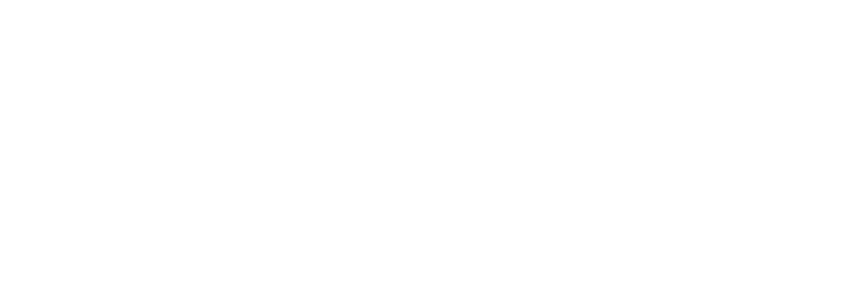
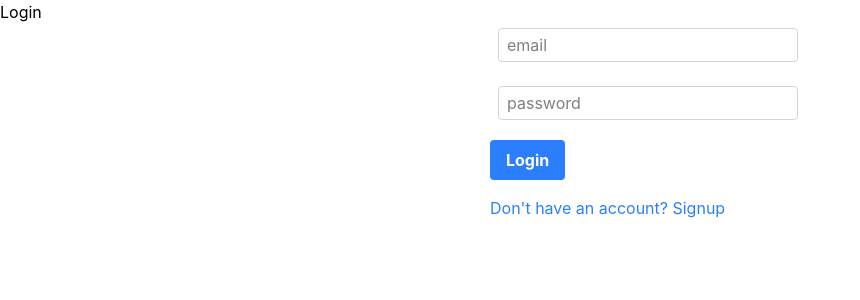
Before and after one commit to RahulNaktode/Tiny-tours, a React (Vite) app in the folder client/: page /login in a window 1280 px wide. Shown: the top 300 px of the page, without its empty margins (0-860 px from the left). Built offline with nearby package versions, Linux system fonts and the light colour scheme.

Commit message:
Signup and Login Integration

```diff
--- a/client/package.json
+++ b/client/package.json
@@ -11,9 +11,11 @@
   },
   "dependencies": {
     "@tailwindcss/vite": "^4.2.1",
+    "axios": "^1.13.6",
     "lucide-react": "^0.577.0",
     "react": "^19.2.0",
     "react-dom": "^19.2.0",
+    "react-hot-toast": "^2.6.0",
     "react-router": "^7.13.1",
     "tailwindcss": "^4.2.1"
   },
--- a/client/src/views/Login.jsx
+++ b/client/src/views/Login.jsx
@@ -1,14 +1,65 @@
 import React from 'react'
-import { useEffect } from 'react'
+import { useEffect, useState } from 'react'
 import { setPageTitle } from '../utils'
+import Input from '../components/Input';
+import Button from '../components/Button';
+import axios from 'axios';
+import toast, { Toaster } from 'react-hot-toast';
+import { Link } from 'react-router';
 
 function Login() {
     useEffect(() => {
         setPageTitle('Login - TinyTours');
     }, []);
+
+    const [loginUser, setLoginUser] = useState({
+        email: "",
+        password: "",
+    });
+
+    const checkUserLogin = async ()=> {
+      const response = await axios.post("http://localhost:8020/login", loginUser);
+
+      if(response.data.success) {
+        toast.success(response.data.message, { id: "loginSuccess" });
+        setLoginUser({
+          email: "",
+          password: "",
+        });
+
+        const { jwtToken, data } = response.data;
+
+        localStorage.setItem("userJwtToken", jwtToken);
+        localStorage.setItem("userData", JSON.stringify(data));
+      } else {
+        toast.error(response.data.message, { id: "loginError" });
+      }
+    }
   return (
     <div>
+      <h1>Login</h1>
 
+<div className='w-75 mx-auto flex flex-col gap-4'>
+      <Input
+      type={"text"}
+      placeholder={"email"}
+      value={loginUser.email}
+      onChange={(e) => setLoginUser({...loginUser, email: e.target.value})}
+    />
+
+    <Input
+      type={"password"}
+      placeholder={"password"}
+      value={loginUser.password}
+      onChange={(e) => setLoginUser({...loginUser, password: e.target.value})}
+    />
+
+
+    <Button title={"Login"} onClick={checkUserLogin}/>
+
+    <Link to="/signup" className='text-blue-500 '>Don't have an account? Signup</Link>
+    </div>
+    <Toaster />
     </div>
   )
 }
--- a/client/src/views/Signup.jsx
+++ b/client/src/views/Signup.jsx
@@ -3,6 +3,10 @@
 import { setPageTitle } from '../utils'
 import Input from '../components/Input';
 import Button from '../components/Button';
+import axios from 'axios';
+import toast, { Toaster } from 'react-hot-toast';
+import { Link } from 'react-router';
+
 
 function Signup() {
     const [newUser, setNewUser] = useState({
@@ -16,6 +20,28 @@
     useEffect(() => {
         setPageTitle('Signup - TinyTours');
     }, []);
+
+    const createUser = async ()=> {
+      const response = await axios.post("http://localhost:8020/signup", newUser);
+
+      if(response.data.success) {
+        toast.success(response.data.message, { id: "signupsuccess" });
+        setNewUser({
+          name: "",
+          email: "",
+          mobile: "",
+          city: "",
+          country: "",
+          password: "",
+        });
+
+        setTimeout(() => {
+          window.location.href = "/login";
+        }, 1000);
+      } else {
+        toast.error(response.data.message, { id: "signuperror" });
+    }}
+
   return (
     <div>
       <h1>Signup</h1>
@@ -63,10 +89,13 @@
       onChange={(e) => setNewUser({...newUser, password: e.target.value})}
     />
 
-    <Button title={"Signup"} />
+
+    <Button title={"Signup"} onClick={createUser}/>
+
+    <Link to="/login" className='text-blue-500 '>Already have an account? Login</Link>
     </div>
+    <Toaster />
     </div>
-
 
   )
 }
```
Also changed, not shown: 1 other file (tests, documents, lock files or other folders).
